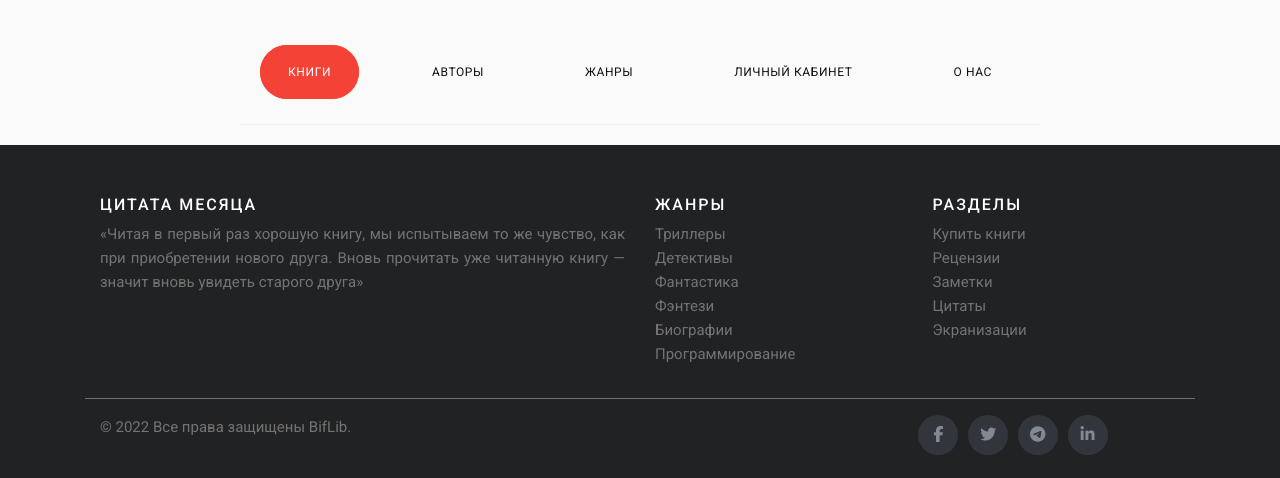
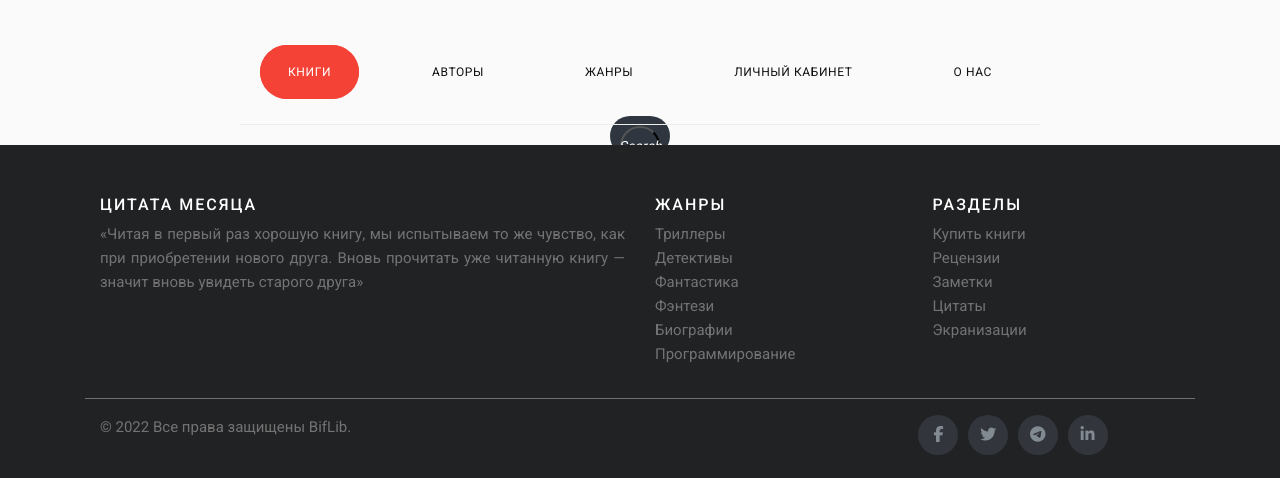
Before and after one commit to przlv/AppReader, a Flask app: page / in a window 1280 px wide. Shown: the top 478 px of the page. Run offline with Flask 2, Linux system fonts and the light colour scheme; some libraries are stand-ins or nearby versions.

Commit message:
Add_Search_Box
Add_Search_Box

```diff
--- a/reader/static/css/style.css
+++ b/reader/static/css/style.css
@@ -415,3 +415,59 @@ a:hover {
     font-weight:600
   }
 }
+
+.searchBox {
+   position: absolute;
+   top: 12%;
+   left: 50%;
+   transform: translate(-50%,50%);
+   background: #2f3640;
+   height: 40px;
+   border-radius: 40px;
+   padding: 10px;
+
+   }
+
+   .searchBox:hover > .searchInput {
+   width: 240px;
+   padding: 0 6px;
+   }
+
+   .searchBox:hover > .searchButton {
+   background: white;
+   color : #2f3640;
+   }
+
+   .searchButton {
+   color: white;
+   float: right;
+   width: 40px;
+   height: 40px;
+   border-radius: 50%;
+   background: #2f3640;
+   display: flex;
+   justify-content: center;
+   align-items: center;
+   transition: 0.4s;
+   }
+
+   .searchInput {
+   border:none;
+   background: none;
+   outline:none;
+   float:left;
+   padding: 0;
+   color: white;
+   font-size: 16px;
+   transition: 0.4s;
+   line-height: 40px;
+   width: 0px;
+
+   }
+
+   @media screen and (max-width: 620px) {
+   .searchBox:hover > .searchInput {
+   width: 150px;
+   padding: 0 6px;
+   }
+   }
--- a/reader/templates/index.html
+++ b/reader/templates/index.html
@@ -3,6 +3,16 @@
 
 {% block content %}
 
+<!— Search Box-->
+<div class="searchBox">
+
+<input class="searchInput"type="text" name="" placeholder="Search">
+<button class="searchButton" href="#">
+<i class="material-icons">
+Search
+</i>
+</button>
+</div>
 
 <script src='https://cdnjs.cloudflare.com/ajax/libs/react/17.0.2/umd/react.production.min.js'></script>
 <script src='https://cdnjs.cloudflare.com/ajax/libs/react-dom/17.0.2/umd/react-dom.production.min.js'></script>
```
